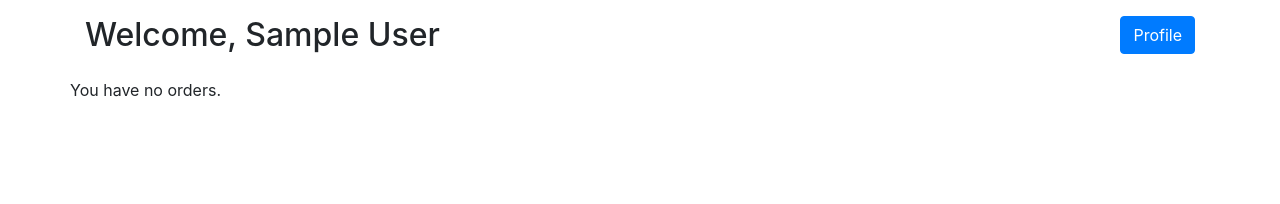
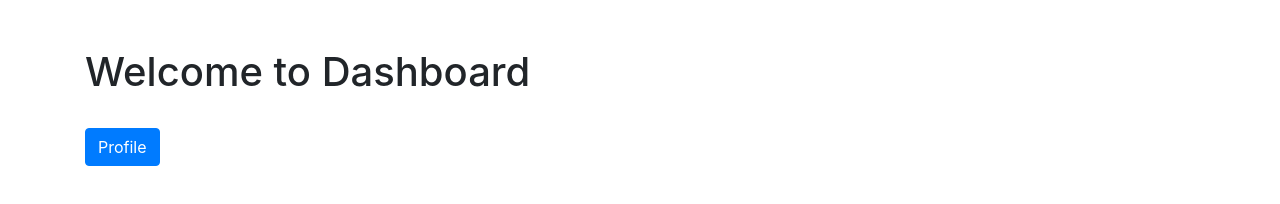
Before and after one commit to ServiceArman/domain, a plain HTML site: page dashboard.html in a window 1280 px wide. Drawn offline with nearby package versions, Linux system fonts and the light colour scheme; sample sign-in values are in the browser's storage.

Commit message:
Update dashboard.html

```diff
--- a/dashboard.html
+++ b/dashboard.html
@@ -4,22 +4,23 @@
   <meta charset="UTF-8">
   <meta name="viewport" content="width=device-width, initial-scale=1.0">
   <title>Dashboard</title>
-  <link rel="stylesheet" href="https://stackpath.bootstrapcdn.com/bootstrap/4.5.2/css/bootstrap.min.css">
+  <!-- Bootstrap CSS -->
+  <link href="https://stackpath.bootstrapcdn.com/bootstrap/4.5.2/css/bootstrap.min.css" rel="stylesheet">
 </head>
 <body>
-  <div class="container">
-    <div class="row justify-content-between mt-3">
-      <div class="col-md-6">
-        <h2>Welcome, <span id="userName"></span></h2>
-      </div>
-      <div class="col-md-6 text-right">
-        <a href="profile.html" class="btn btn-primary">Profile</a>
-      </div>
+  <div class="container mt-5">
+    <h1>Welcome to Dashboard</h1>
+    <p id="welcomeMessage"></p>
+    <div id="orderHistory">
+      <!-- Order history will be dynamically populated here -->
     </div>
-    <div class="row mt-3" id="orderHistory">
-      <!-- Order history will be displayed here dynamically -->
-    </div>
+    <a href="profile.html" class="btn btn-primary mt-3">Profile</a>
   </div>
+
+  <!-- Bootstrap JS and dependencies -->
+  <script src="https://code.jquery.com/jquery-3.5.1.slim.min.js"></script>
+  <script src="https://cdn.jsdelivr.net/npm/@popperjs/core@2.5.4/dist/umd/popper.min.js"></script>
+  <script src="https://stackpath.bootstrapcdn.com/bootstrap/4.5.2/js/bootstrap.min.js"></script>
   <script src="dashboard.js"></script>
 </body>
 </html>
```
